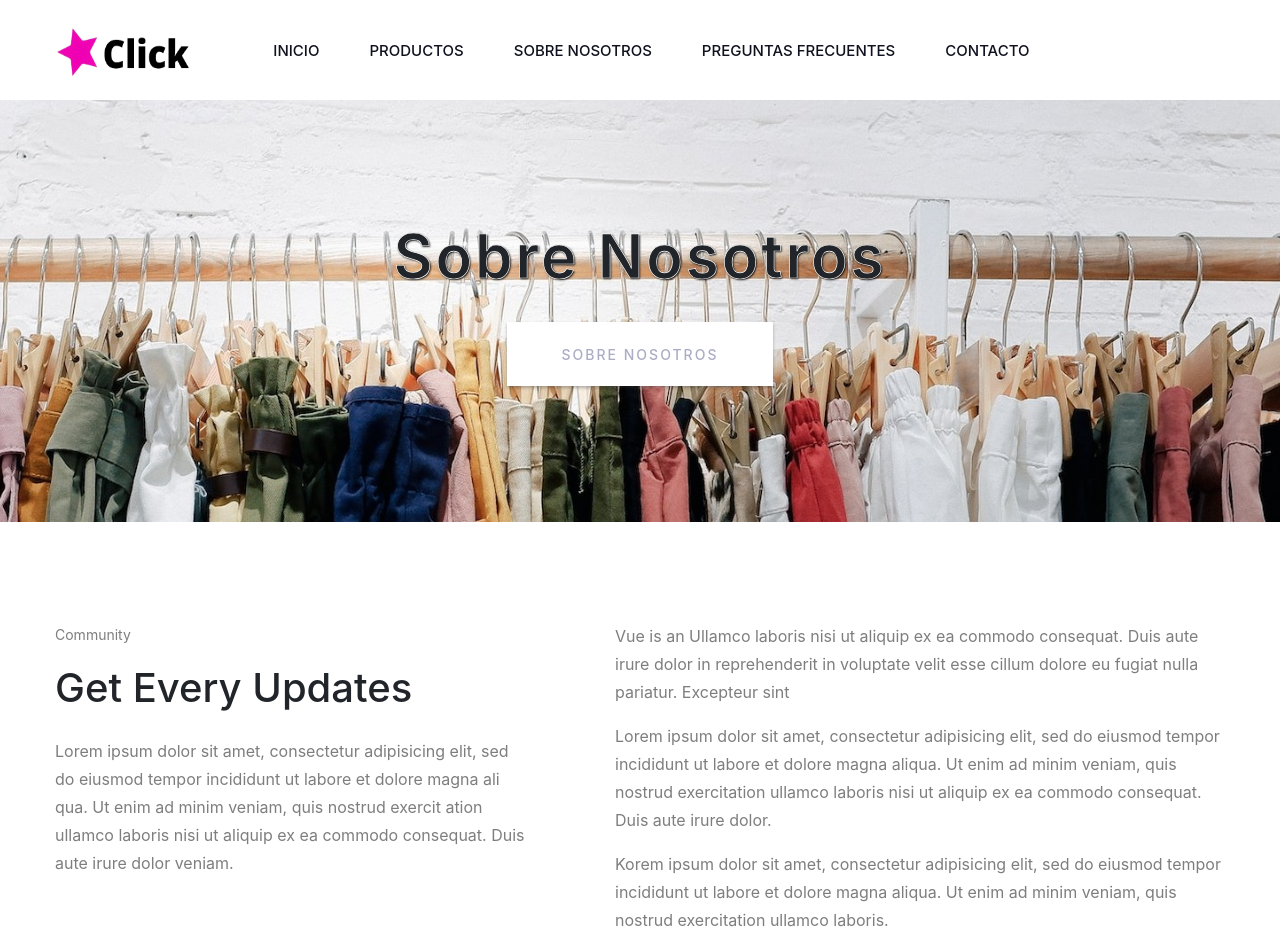
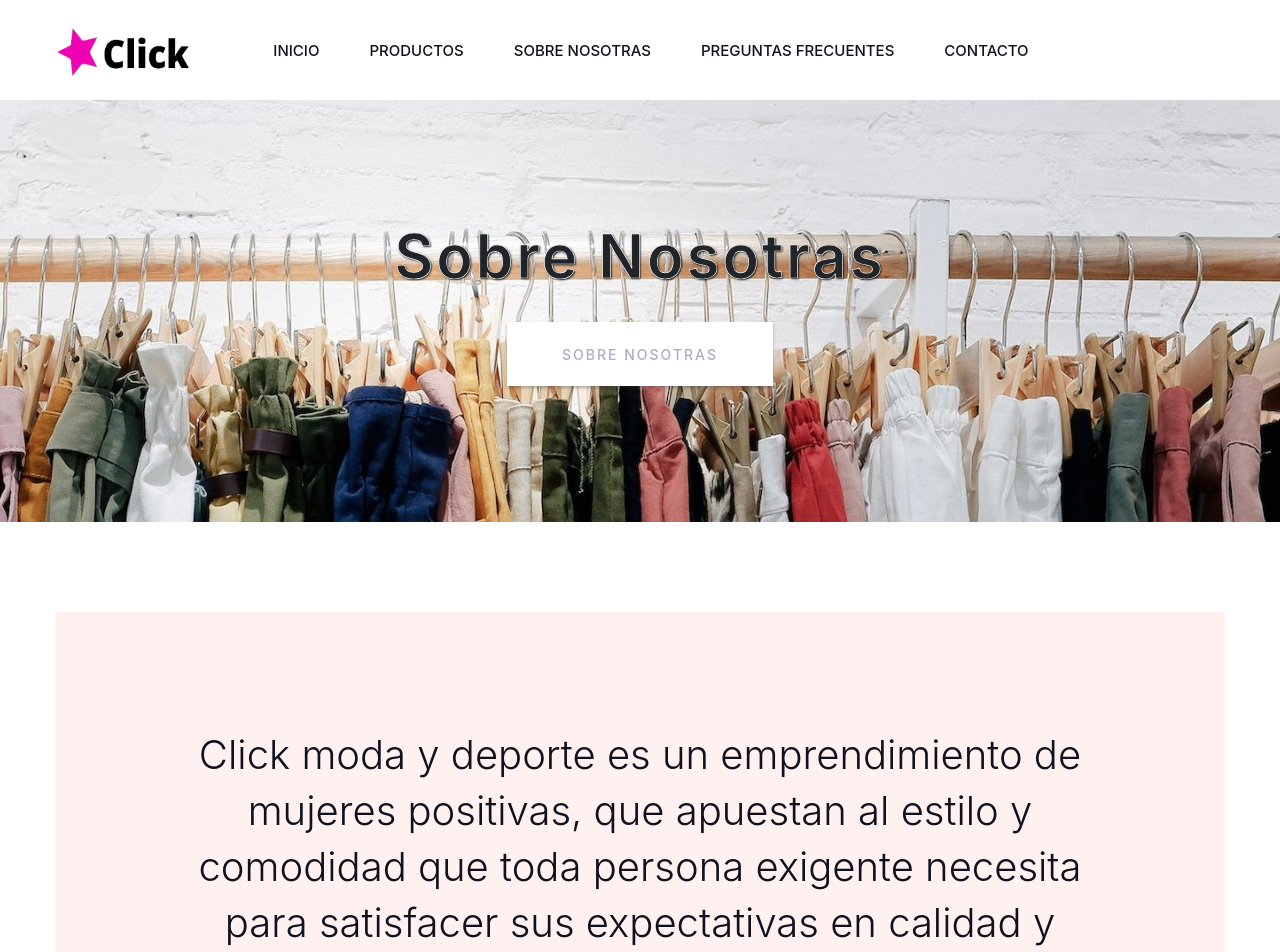
Before and after one commit to clickmodaydeporte/clickmodaydeporte.github.io, a Next.js app: page /about in a window 1280 px wide. Shown: the top 952 px of the page. Built offline with nearby package versions, Linux system fonts and the light colour scheme.

Commit message:
agrego texto para pagina de sobre nosotras

```diff
--- a/src/components/header/components/MainMenu.tsx
+++ b/src/components/header/components/MainMenu.tsx
@@ -99,7 +99,7 @@ const MainMenu: React.FC = () => {
           </li>
           <li>
             <a href="/about">
-              Sobre Nosotros
+              Sobre Nosotras
             </a>
           </li>
           <li>
--- a/src/components/header/components/MenuMobile.tsx
+++ b/src/components/header/components/MenuMobile.tsx
@@ -64,7 +64,7 @@ const MenuMobile: React.FC = () => {
             </li>
             <li>
               <Link href="/">
-                <a>Sobbre Nosotros</a>
+                <a>Sobbre Nosotras</a>
               </Link>
             </li>
             <li>
--- a/src/pages/about.tsx
+++ b/src/pages/about.tsx
@@ -5,59 +5,18 @@ import PagesBanner from "../components/PagesBanner";
 const About: NextPage = () => {
   return (
     <main>
-      <PagesBanner title="Sobre Nosotros" breadcrumb="sobre nosotros" />
-      <section className="about-area pt-100">
+      <PagesBanner title="Sobre Nosotras" breadcrumb="sobre nosotras" />
+      <section className="about-area pb-200">
         <div className="container">
-          <div className="row">
-            <div className="col-xl-5">
-              <div className="section-title mb-25">
-                <p>
-                  <span></span> Community
-                </p>
-                <h1>Get Every Updates</h1>
-              </div>
-              <div className="about-community mb-30">
-                <p>
-                  Lorem ipsum dolor sit amet, consectetur adipisicing elit, sed
-                  do eiusmod tempor incididunt ut labore et dolore magna ali
-                  qua. Ut enim ad minim veniam, quis nostrud exercit ation
-                  ullamco laboris nisi ut aliquip ex ea commodo consequat. Duis
-                  aute irure dolor veniam.
-                </p>
-              </div>
-            </div>
-            <div className="col-xl-7">
-              <div className="about-community-text mb-30">
-                <p>
-                  Vue is an Ullamco laboris nisi ut aliquip ex ea commodo
-                  consequat. Duis aute irure dolor in reprehenderit in voluptate
-                  velit esse cillum dolore eu fugiat nulla pariatur. Excepteur
-                  sint
-                </p>
-                <p>
-                  Lorem ipsum dolor sit amet, consectetur adipisicing elit, sed
-                  do eiusmod tempor incididunt ut labore et dolore magna aliqua.
-                  Ut enim ad minim veniam, quis nostrud exercitation ullamco
-                  laboris nisi ut aliquip ex ea commodo consequat. Duis aute
-                  irure dolor.
-                </p>
-                <p>
-                  Korem ipsum dolor sit amet, consectetur adipisicing elit, sed
-                  do eiusmod tempor incididunt ut labore et dolore magna aliqua.
-                  Ut enim ad minim veniam, quis nostrud exercitation ullamco
-                  laboris.
-                </p>
-              </div>
-            </div>
-          </div>
           <div className="row">
             <div className="col-12">
               <div className="overview text-center mt-90">
                 <p>
-                  Vue helps artists, musicians, filmmakers, designers, and other
-                  creators find the resources ideas a reality. To date, tens of
-                  thousands of creative projects big and small have come to life
-                  with the support of the vue special community.
+                  Click moda y deporte es un emprendimiento de mujeres
+                  positivas, que apuestan al estilo y comodidad que toda persona
+                  exigente necesita para satisfacer sus expectativas en calidad
+                  y precios accesibles. Estás a un click de darte el mimo para
+                  hacerte feliz.
                 </p>
               </div>
             </div>
```
